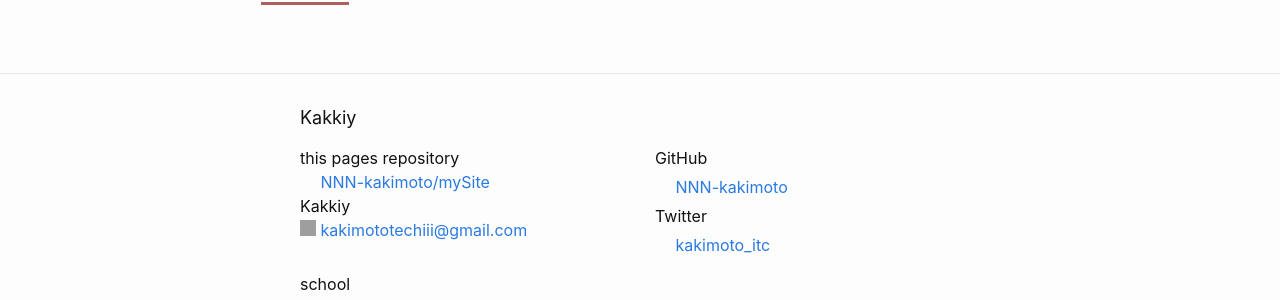
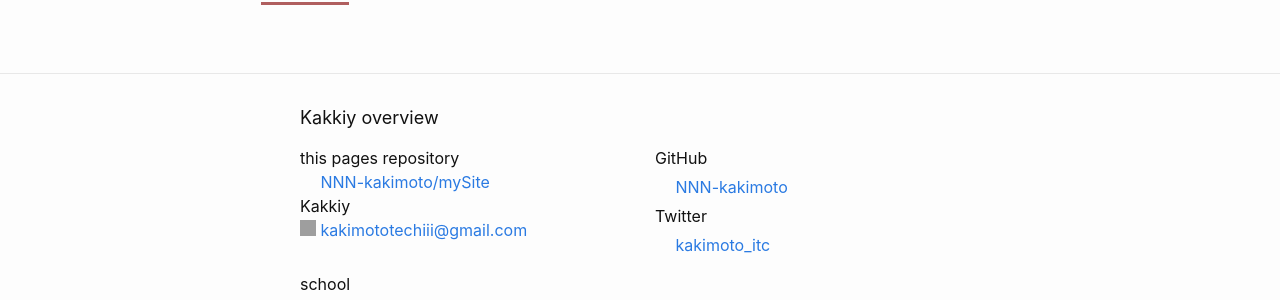
Before and after one commit to NNN-kakimoto/mySite, a Jekyll site: the page built from index.md, in a window 1280 px wide. Shown: the part 2687-2987 px from the top of the page. Built offline with Jekyll 4.4.1, drawn with Linux system fonts in a browser that asks for light colours; grey boxes are pictures that could not be loaded.

Commit message:
height change check

```diff
--- a/_includes/css/main.scss
+++ b/_includes/css/main.scss
@@ -528,6 +528,7 @@
 }
 @media screen and (max-width: 575px) {
 	.fixed-bg{
+		height: 100%;
 		background-attachment: scroll;
 		background-size: auto 100%;
 	}
--- a/_layouts/index.html
+++ b/_layouts/index.html
@@ -109,7 +109,7 @@
 	<footer class="site-footer h-card">
 		<data class="u-url" href="{{ site.baseurl }}/"></data>
 			<div class="wrapper">
-				<h2 class="footer-heading">{{ site.title }}</h2>
+				<h2 class="footer-heading">{{ site.title }} overview</h2>
 				<div class=" row">
 					<div class=" col-sm-6">
 						<ul class="contact-list">
```
